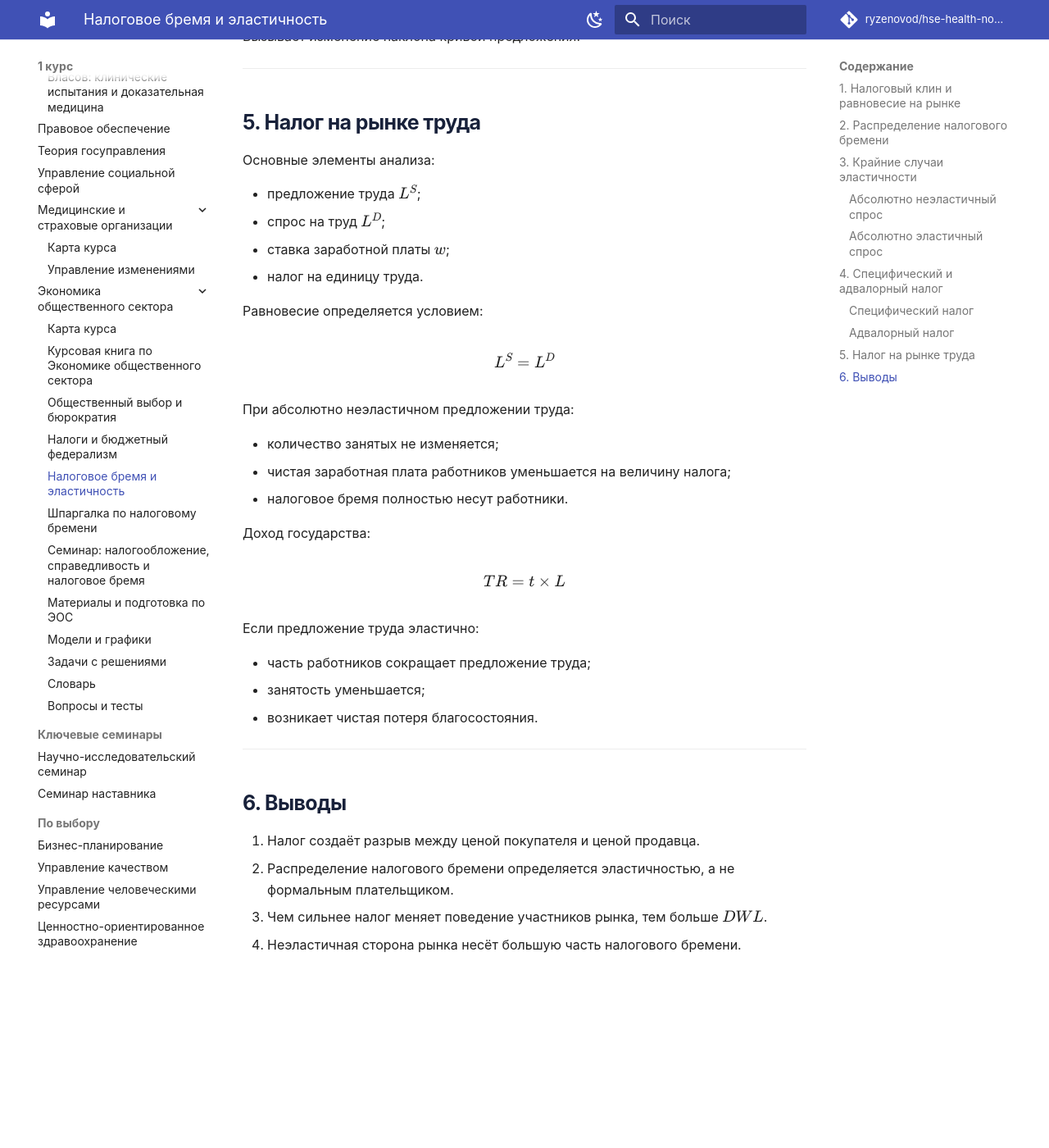
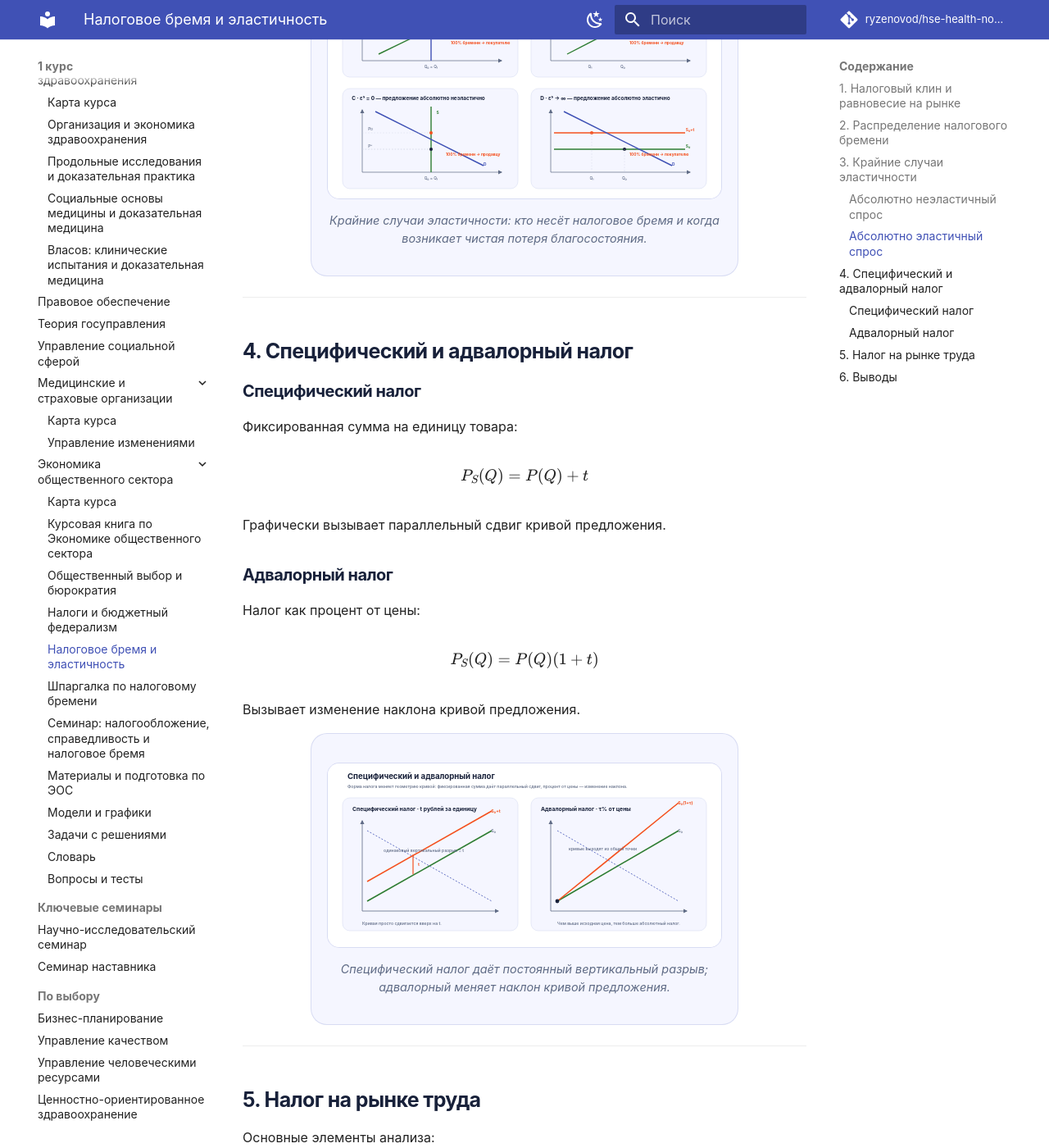
Before and after one commit to ryzenovod/hse-health-notes, an MkDocs documentation site: the page built from docs/year-1/public-sector-economics-lecture-tax-incidence.md, in a window 1280 px wide and 1400 px high, scrolled down 2993 px. Shown: the whole window at 82% size. Built offline with MkDocs 1.6.1 and Material for MkDocs 9.7.7, drawn with Linux system fonts in a browser that asks for light colours; comment, search, counter and statistics services are not loaded; before the commit the page ends 4182 px from its top, so only the background shows below that; some of the changed text lies outside the part shown.

Commit message:
Place tax graphs next to the relevant lecture sections

```diff
--- a/docs/year-1/public-sector-economics-lecture-tax-incidence.md
+++ b/docs/year-1/public-sector-economics-lecture-tax-incidence.md
@@ -21,7 +21,12 @@ $$P_D - P_S = t$$
 
 Возникает чистая потеря общественного благосостояния:
 
-$$DWL > 0$$
+$DWL > 0$
+
+<figure class="lecture-figure" markdown>
+[![Налоговый клин, налоговые поступления и чистые потери благосостояния](../assets/eos-materials/tax-incidence-dwl.svg)](../assets/eos-materials/tax-incidence-dwl.svg)
+<figcaption>Налоговый клин: разрыв между ценой покупателя и ценой продавца, налоговые поступления и чистые потери благосостояния.</figcaption>
+</figure>
 
 ---
 
@@ -73,6 +78,11 @@ $$\varepsilon_D \rightarrow \infty$$
 - объём рынка сокращается;
 - возникает значительный $DWL$.
 
+<figure class="lecture-figure" markdown>
+[![Четыре крайних случая распределения налогового бремени при абсолютной эластичности спроса и предложения](../assets/eos-materials/tax-incidence-elasticity-extremes.svg)](../assets/eos-materials/tax-incidence-elasticity-extremes.svg)
+<figcaption>Крайние случаи эластичности: кто несёт налоговое бремя и когда возникает чистая потеря благосостояния.</figcaption>
+</figure>
+
 ---
 
 ## 4. Специфический и адвалорный налог
@@ -92,6 +102,11 @@ $$P_S(Q)=P(Q)+t$$
 $$P_S(Q)=P(Q)(1+t)$$
 
 Вызывает изменение наклона кривой предложения.
+
+<figure class="lecture-figure" markdown>
+[![Сравнение специфического и адвалорного налогов: параллельный сдвиг и изменение наклона предложения](../assets/eos-materials/tax-specific-vs-advalorem.svg)](../assets/eos-materials/tax-specific-vs-advalorem.svg)
+<figcaption>Специфический налог даёт постоянный вертикальный разрыв; адвалорный меняет наклон кривой предложения.</figcaption>
+</figure>
 
 ---
 
```
